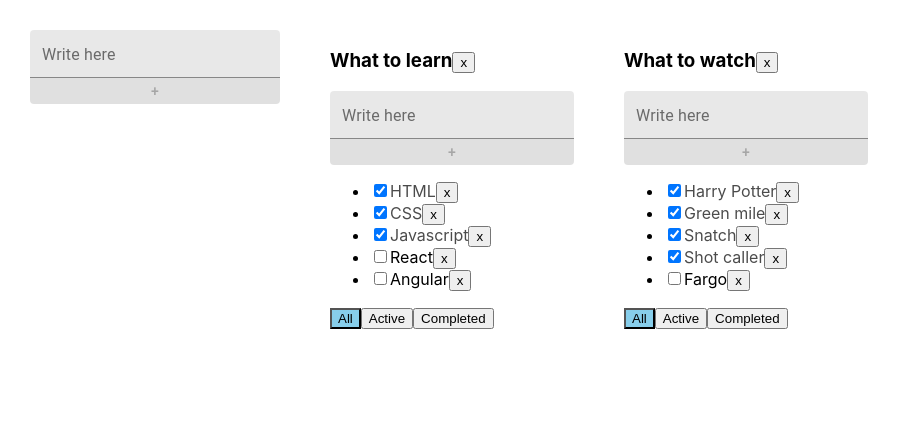
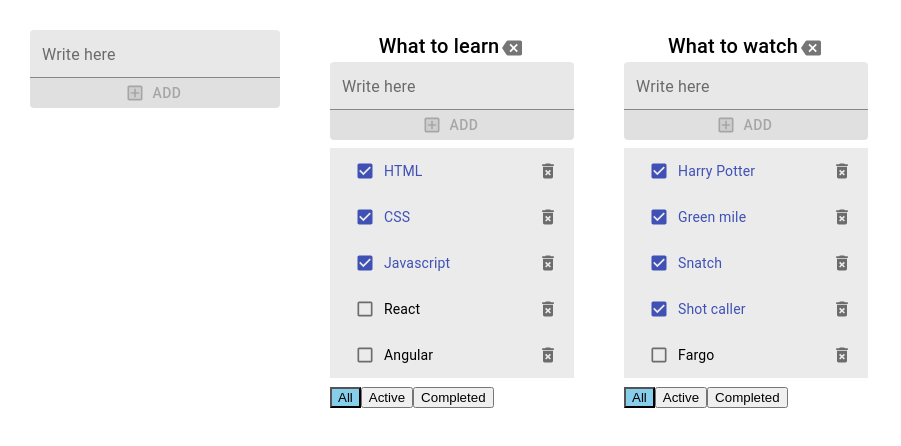
Before and after one commit to Yaroslav-Mig/todoList-react-ts, a React (Create React App) app: page / in a window 1280 px wide. Shown: the top 446 px of the page, without its empty margins (0-901 px from the left). Built offline with nearby package versions, Linux system fonts and the light colour scheme.

Commit message:
refact: change styles for tasks and title, change view for add button and text field

```diff
--- a/src/components/EditableSpan.tsx
+++ b/src/components/EditableSpan.tsx
@@ -1,4 +1,5 @@
 import React, { ChangeEvent, FC, KeyboardEvent, useState } from 'react';
+import { TextField } from '@material-ui/core';
 
 type EditableSpanProps = {
   title: string;
@@ -33,8 +34,11 @@
 	}
 
   return editMode ? (
-    <input
-      type='text'
+    <TextField
+			type='text'
+			size='small'
+			maxRows={4}
+			multiline
       autoFocus
       value={newTitle}
 			onBlur={offEditModeHandler}
--- a/src/components/TodoList.module.css
+++ b/src/components/TodoList.module.css
@@ -1,13 +1,6 @@
-.input_wrap {
-	display: flex;
-	flex-flow: column wrap;
-	box-sizing: border-box;
-	max-width: 250px;
-	width: 100%;
-}
 .btn_active {
   background-color: #87ceeb;
 }
 .task_completed {
-  opacity: 0.7;
+	color: #3f51b5;
 }
--- a/src/components/TodoListHeader.tsx
+++ b/src/components/TodoListHeader.tsx
@@ -1,5 +1,7 @@
 import React, { FC } from 'react';
 import { EditableSpan } from './EditableSpan';
+import { IconButton, Typography } from '@material-ui/core';
+import BackspaceIcon from '@material-ui/icons/Backspace';
 
 type TodoListHeaderProps = {
   todoListId: string;
@@ -15,9 +17,15 @@
   const changeTitle = (newTitle: string): void => changeTodoListTitle(todoListId, newTitle);
 
   return (
-    <h3>
+    <Typography variant='h6' align='center'>
       <EditableSpan title={title} changeTitle={changeTitle} />
-      <button onClick={onRemoveHandler}>x</button>
-    </h3>
+			<IconButton
+				title='delete'
+				aria-label='delete'
+				size='small'
+				onClick={onRemoveHandler}>
+				<BackspaceIcon fontSize='small' />
+      </IconButton>
+    </Typography>
   );
 };
--- a/src/components/TodoListTasks.tsx
+++ b/src/components/TodoListTasks.tsx
@@ -1,6 +1,8 @@
 import React, { ChangeEvent, FC } from 'react';
 import { EditableSpan } from './EditableSpan';
 import { TaskType } from './TodoList';
+import { Checkbox, IconButton, List, ListItem, ListItemText } from '@material-ui/core';
+import DeleteForeverIcon from '@material-ui/icons/DeleteForever';
 import s from './TodoList.module.css';
 
 type TodoListTasksProps = {
@@ -21,20 +23,28 @@
       changeTaskStatus(todoListId, task.id, e.currentTarget.checked);
     };
 
-		const changeTitle = (newTitle: string): void => changeTaskTitle(todoListId, task.id, newTitle);
+    const changeTitle = (newTitle: string): void => changeTaskTitle(todoListId, task.id, newTitle);
 
     const taskClass = task.isDone ? s.task_completed : '';
 
     return (
-      <li key={task.id}>
-        <input type='checkbox' checked={task.isDone} onChange={onStatusHandler} />
-        <span className={taskClass}>
+      <ListItem key={task.id} selected dense>
+        <Checkbox color='primary' size='small' checked={task.isDone} onChange={onStatusHandler} />
+        <ListItemText className={taskClass}>
           <EditableSpan title={task.title} changeTitle={changeTitle} />
-        </span>
-        <button onClick={onRemoveHandler}>x</button>
-      </li>
+        </ListItemText>
+        <IconButton
+          title='delete'
+          aria-label='delete'
+          size='small'
+          edge='end'
+          onClick={onRemoveHandler}
+        >
+          <DeleteForeverIcon fontSize='small' />
+        </IconButton>
+      </ListItem>
     );
   });
 
-  return <ul>{mappedTasks}</ul>;
+  return <List>{mappedTasks}</List>;
 };
--- a/src/components/addItemForm/AddItemForm.tsx
+++ b/src/components/addItemForm/AddItemForm.tsx
@@ -1,5 +1,6 @@
 import React, { ChangeEvent, FC, KeyboardEvent, useState } from 'react';
 import { Button, TextField } from '@material-ui/core';
+import AddBoxTwoToneIcon from '@material-ui/icons/AddBoxTwoTone';
 import { styles as st } from './styles';
 
 type AddItemFormProps = {
@@ -56,14 +57,16 @@
         onKeyDown={onKeyPressHandler}
       />
       <Button
-        style={st.Button}
+				style={st.Button}
+				aria-label='add'
         title='push button or ctrl+Enter to add task'
         variant='contained'
-        color='primary'
+				color='primary'
+				startIcon={<AddBoxTwoToneIcon/>}
+        disabled={disabledBtn}
         onClick={addTitleHandler}
-        disabled={disabledBtn}
       >
-        +
+        Add
       </Button>
     </div>
   );
```
